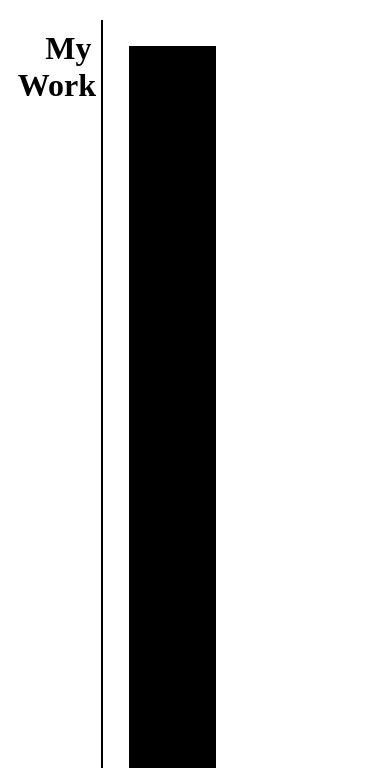
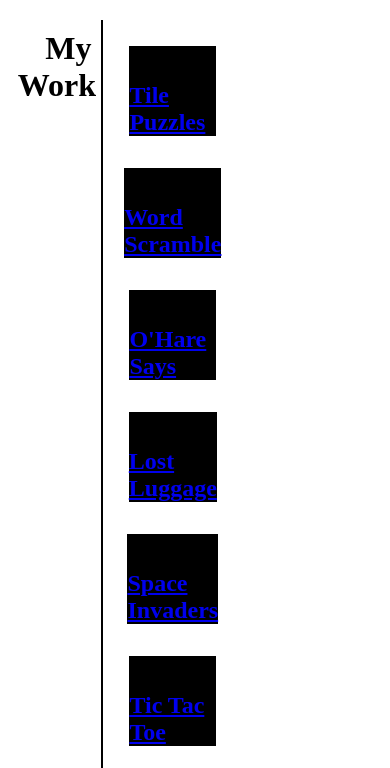
Before and after one commit to jeremiahmiranda79/Jeremiah-s-Portfolio, a plain HTML site: page index.html in a window 390 px wide. Shown: the part 1176-1944 px from the top of the page. Drawn offline with Linux system fonts and the light colour scheme.

Commit message:
worked on response

```diff
--- a/Assets/css/style.css
+++ b/Assets/css/style.css
@@ -58,22 +58,6 @@ header .strokeme
   background-size:contain, cover;
   background-position: right, center;
 }
-
-/* .jumbotron {
-  flex: 1 1 calc(100%);
-	padding: 1.5rem;
-	margin-bottom: 1.5rem;
-	when the screen resizes, make it so our columns don't jump in size
-	transition: flex-basis 500ms linear;
-
-  width: 100%;
-  height: 100%;
-  border-style: solid;
-
-  height: 100vh;
-  background-color: blue;
-  color: white;
-} */
 
 /* MAIN SECTION, CARD STYLES */
 /* create our main grid with flexbox */
@@ -175,7 +159,6 @@ main {
 }
 
 .row {
-  /* width: 100%; */
   width: 96%;
 	margin: 0 auto;
 	display: flex;
@@ -192,14 +175,11 @@ main {
 }
 
 .column-2 {
-  /* display: inline-flex;
-  justify-content: flex-start; */
-  /* width: 96%; */
-	margin: 0 auto;
 	display: flex;
 	flex-wrap: wrap;
 	justify-content: center;
 
+	margin: 0 auto;
   float: right;
   width: 75%;
   padding: 10px 150px 10px 10px;
@@ -212,21 +192,20 @@ main {
   display: flex;
   align-items:flex-end;
 
-  min-height: 250px;
-  max-height: 500px;
-  /* min-height: 100%;
-  max-height: 100%; */
+  min-height: 320px;
 
   margin: 1em;
-
   background-color: #000;
 }
 
 .flex-card:first-child {
   flex-basis: 100%;
 
-  min-height: 900px;
+  min-height: 665px;
   /* max-width: 1200px; */
+
+  /* height: fit-content;
+  width: fit-content; */
 }
 
 .tile-puzzles {
@@ -313,19 +292,14 @@ div nav a {
 /* using a desktop-first approach, use `max-width` values going from wide -> narrow for a responsive design */
 @media screen and (max-width: 992px) {
 	/* on tablets, set cards to be 50% of the width */
-	/* .card-container {
-		flex-basis: 50%;
-	}
-
-  .card-container-large {
+  .flex-card:first-child {
     flex-basis: 50%;
-  } */
+    min-height: 90px;
+  }
 
   .flex-card {
     flex-basis: 50%;
-
-    width: 500px;
-    height: 250px;
+    min-height: 90px;
   }
 
   header {
@@ -336,18 +310,13 @@ div nav a {
 
 @media screen and (max-width: 768px) {
 	/* on mobile devices, set cards to be 100% of the width */
-	.card-container {
-		flex-basis: 100%;
-		/* margin-bottom: 1.5rem; */
-	}
+  .flex-card:first-child {
+    flex-basis: 100%
+  }
 
   .flex-card {
     flex-basis: 100%;
   }
-
-  /* .card-container-large {
-    flex-basis: 100%;
-  } */
 
   header {
     display: flex;
```
